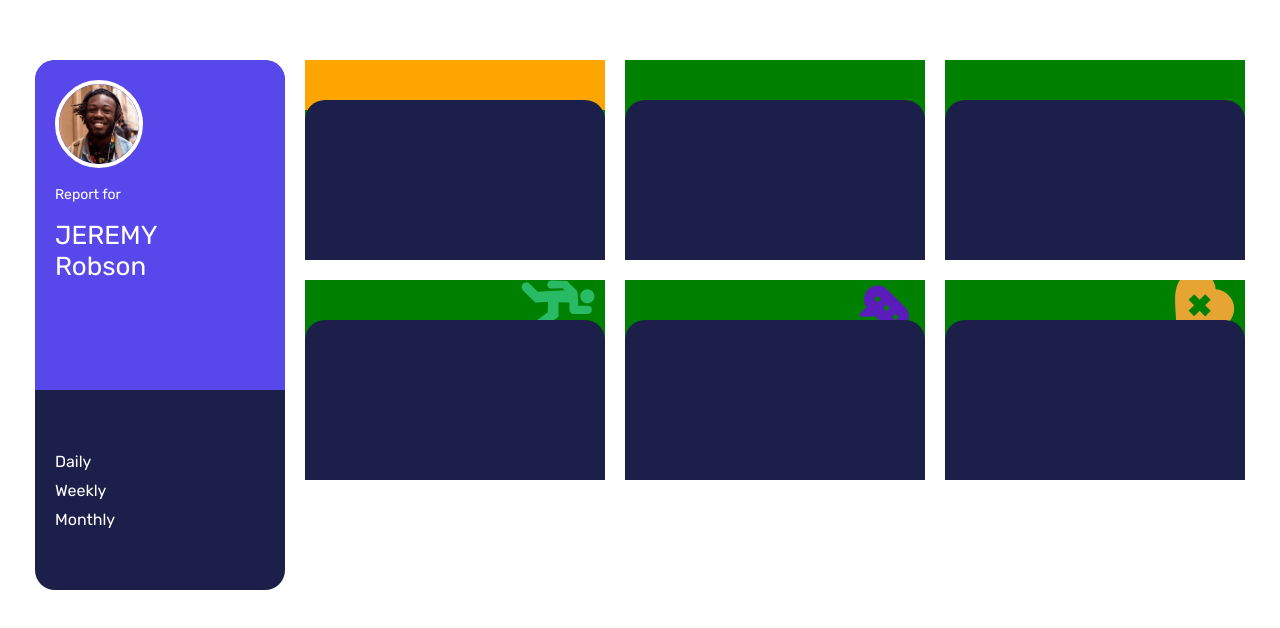
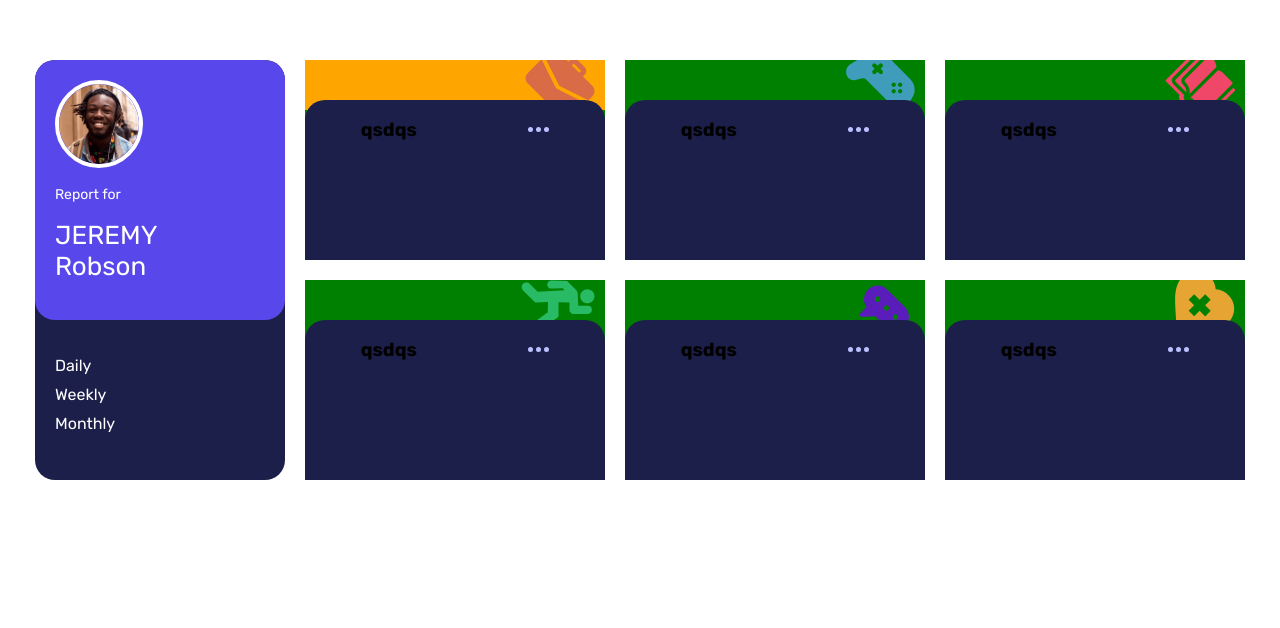
Before and after one commit to yazid78/time-tracking-dashboard-, a website: page index.html in a window 1280 px wide. Shown: the part 138-766 px from the top of the page. Drawn offline with Linux system fonts and the light colour scheme.

Commit message:
css card end

```diff
--- a/index.html
+++ b/index.html
@@ -22,55 +22,82 @@
           <p>Report for</p>
           <h1>JEREMY Robson</h1>
         </div>
-
-        <div class="textProfil">
-          <ul>
-            <li>Daily</li>
-            <li>Weekly</li>
-            <li>Monthly</li>
-          </ul>
-        </div>
+        <ul class="textProfil">
+          <li>Daily</li>
+          <li>Weekly</li>
+          <li>Monthly</li>
+        </ul>
       </div>
 
       <div class="card">
         <div class="logo1">
           <img src="./images/icon-work.svg" alt="">
         </div>
-        <div class="trackingTime"></div>
+        <div class="trackingTime">
+          <div class="theme">
+            <h3>qsdqs</h3>
+            <img src="./images/icon-ellipsis.svg" alt="">
+          </div>
+        </div>
       </div>
 
       <div class="card">
         <div class="logo2">
           <img src="./images/icon-play.svg" alt="">
         </div>
-        <div class="trackingTime"></div>
+        <div class="trackingTime">
+          <div class="theme">
+            <h3>qsdqs</h3>
+            <img src="./images/icon-ellipsis.svg" alt="">
+          </div>
+        </div>
       </div>
 
       <div class="card">
         <div class="logo3">
           <img src="./images/icon-study.svg" alt="">
         </div>
-        <div class="trackingTime"></div>
+        <div class="trackingTime">
+          <div class="theme">
+            <h3>qsdqs</h3>
+            <img src="./images/icon-ellipsis.svg" alt="">
+          </div>
+        </div>
       </div>
       <div class="card">
         <div class="logo4">
           <img src="./images/icon-exercise.svg" alt="">
         </div>
-        <div class="trackingTime"></div>
+        <div class="trackingTime">
+          <div class="theme">
+            <h3>qsdqs</h3>
+            <img src="./images/icon-ellipsis.svg" alt="">
+          </div>
+        </div>
       </div>
       <div class="card">
 
         <div class="logo5">
           <img src="./images/icon-social.svg" alt="">
         </div>
-        <div class="trackingTime"></div>
+        <div class="trackingTime">
+          <div class="theme">
+            <h3>qsdqs</h3>
+            <img src="./images/icon-ellipsis.svg" alt="">
+          </div>
+        </div>
       </div>
 
       <div class="card">
         <div class="logo6">
           <img src="./images/icon-self-care.svg" alt="">
         </div>
-        <div class="trackingTime"></div>
+        <div class="trackingTime">
+          <div class="theme">
+            <h3>qsdqs</h3>
+            <img src="./images/icon-ellipsis.svg" alt="">
+          </div>
+        </div>
       </div>
 
     </div>
--- a/src/css/style.css
+++ b/src/css/style.css
@@ -30,7 +30,7 @@
   grid-column: 1/2;
   grid-row: 1/3;
   height: 100%;
-  background-color: var(--Blue);
+  background-color: var(--violet-dark);
   justify-content: space-between;
   border-radius: 20px;
 }
@@ -57,28 +57,14 @@
 .profilCard img {
   height: 80px;
 }
+
 .textProfil {
-  background-color: var(--violet-dark);
-  grid-column: 2/3;
-  grid-row: 2/3;
-  height: 200px;
-  border-radius: 0 0 20px 20px;
-  position: absolute;
-  z-index: 1;
-  top: 528px;
-  width: 250px;
-  display: flex;
-  align-items: center;
-  justify-content: left;
-  color: white;
-  font-size: 16px;
-}
-.textProfil ul {
   gap: 10px;
   display: flex;
   flex-direction: column;
   list-style-type: none;
   padding: 20px;
+  color: white;
 }
 /* css pour la card profil */
 
@@ -105,22 +91,22 @@
   margin-right: 10px;
   height: 70px;
   clip-path: inset(10px 0 0 0);
-  position: absolute;
-  top: 300px;
+  position: relative;
+  top: -10px;
 }
 .logo2 img {
   margin-right: 10px;
   height: 70px;
   clip-path: inset(10px 0 0 0);
-  position: absolute;
-  top: 300px;
+  position: relative;
+  top: -10px;
 }
 .logo3 img {
   margin-right: 10px;
   height: 70px;
   clip-path: inset(10px 0 0 0);
-  position: absolute;
-  top: 300px;
+  position: relative;
+  top: -10px;
 }
 .logo4 img {
   margin-right: 10px;
@@ -143,3 +129,13 @@
   position: relative;
   top: -10px;
 }
+/* css pour les autres cards */
+
+/* css pour les details des cards */
+.theme {
+  display: flex;
+  justify-content: space-around;
+}
+.theme > img {
+  object-fit: contain;
+}
```
